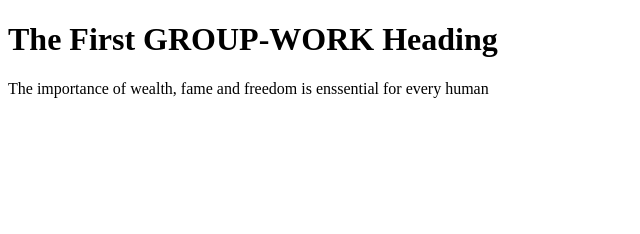
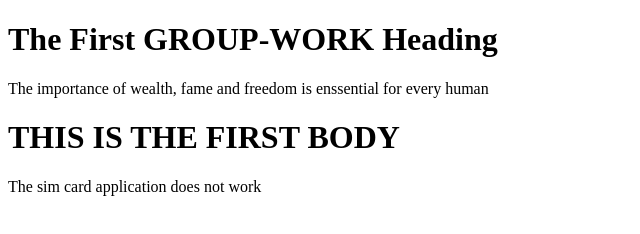
Before and after one commit to TACKWILLY/project-template, a plain HTML site: page index.html in a window 1280 px wide. Shown: the whole page, without its empty margins (0-640 px from the left). Drawn offline with Linux system fonts and the light colour scheme.

```diff
--- a/index.html
+++ b/index.html
@@ -9,6 +9,12 @@
 
     <p>The importance of wealth, fame and freedom is enssential for every human</p>
 
+    <div>
+
+        <h1> THIS IS THE FIRST BODY</h1>
+        <P> The sim card application does not work</P>
+    </div>
+
 
 
 
```
